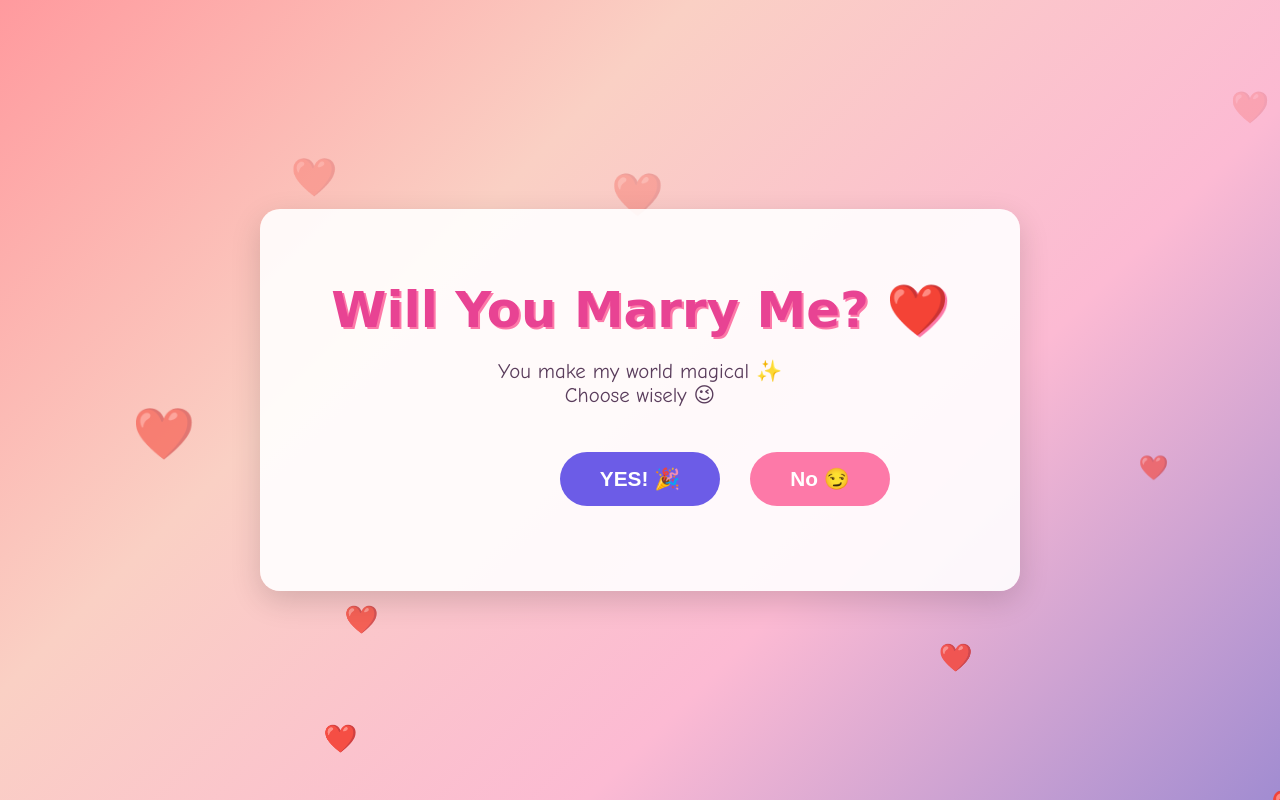
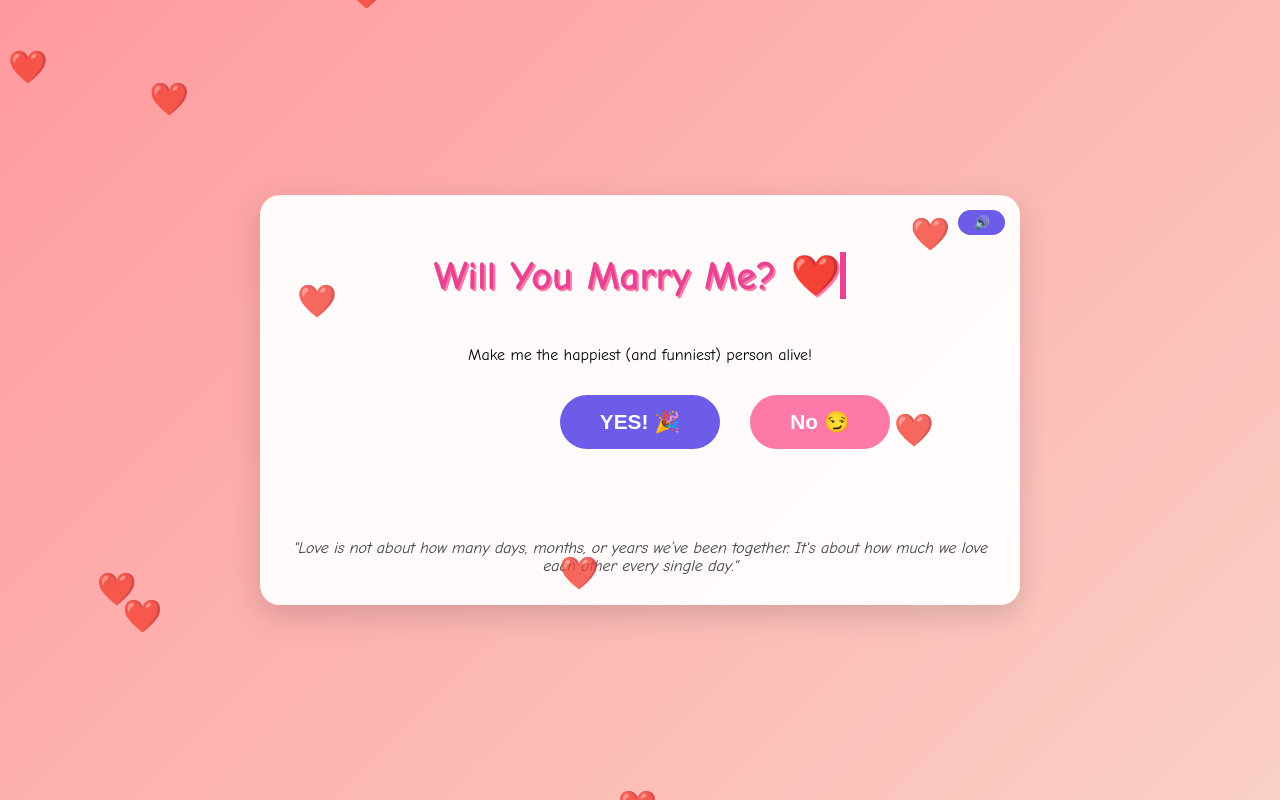
Before and after one commit to SayedSadiq45/Funny_Proposal, a plain HTML site: page index.html in a window 1280 px wide. Drawn offline with Linux system fonts and the light colour scheme.

Commit message:
Update index.html

```diff
--- a/index.html
+++ b/index.html
@@ -1,76 +1,43 @@
 <!DOCTYPE html>
 <html lang="en">
 <head>
-  <meta charset="UTF-8" />
-  <meta name="viewport" content="width=device-width, initial-scale=1.0"/>
+  <meta charset="UTF-8">
+  <meta name="viewport" content="width=device-width, initial-scale=1.0">
   <title>Will You Marry Me?</title>
   <style>
     body {
-      margin: 0;
-      font-family: "Comic Sans MS", cursive, sans-serif;
+      background: linear-gradient(135deg, #ff9a9e 0%, #fad0c4 100%);
       display: flex;
       justify-content: center;
       align-items: center;
       min-height: 100vh;
-      background: linear-gradient(135deg, #ff9a9e, #fad0c4, #fcbad3, #a18cd1);
+      font-family: "Comic Sans MS", cursive, sans-serif;
       overflow: hidden;
+      margin: 0;
     }
-
-    /* Floating hearts background */
-    .hearts {
-      position: fixed;
-      top: 0; left: 0;
-      width: 100%; height: 100%;
-      pointer-events: none;
-      z-index: 1;
+    .container {
+      background: rgba(255, 255, 255, 0.95);
+      padding: 30px;
+      border-radius: 20px;
+      text-align: center;
+      box-shadow: 0 10px 30px rgba(0, 0, 0, 0.15);
+      max-width: 700px;
+      width: 90%;
+      position: relative;
+    }
+    h1 {
+      font-size: 2.5rem;
+      color: #e84393;
+      text-shadow: 2px 2px 0 #fd79a8;
     }
     .heart {
-      position: absolute;
-      color: #e84393;
-      font-size: 20px;
-      animation: floatUp linear forwards;
+      animation: pulse 1s infinite;
     }
-    @keyframes floatUp {
-      0% { transform: translateY(100vh) scale(1); opacity: 1; }
-      100% { transform: translateY(-10vh) scale(1.5); opacity: 0; }
+    @keyframes pulse {
+      0% { transform: scale(1); }
+      50% { transform: scale(1.3); }
+      100% { transform: scale(1); }
     }
-
-    .container {
-      position: relative;
-      z-index: 10;
-      background: rgba(255,255,255,0.9);
-      padding: 40px 30px;
-      border-radius: 20px;
-      text-align: center;
-      max-width: 700px;
-      width: 90%;
-      box-shadow: 0 10px 30px rgba(0,0,0,0.15);
-      animation: fadeIn 1.2s ease;
-    }
-    @keyframes fadeIn {
-      from { opacity: 0; transform: translateY(30px);}
-      to { opacity: 1; transform: translateY(0);}
-    }
-
-    h1 {
-      font-size: 3rem;
-      color: #e84393;
-      text-shadow: 2px 2px 0 #fd79a8;
-      font-family: "Brush Script MT", cursive;
-      margin-bottom: 20px;
-      animation: bounce 2s infinite alternate;
-    }
-    @keyframes bounce {
-      from { transform: scale(1);}
-      to { transform: scale(1.05);}
-    }
-
-    p {
-      font-size: 1.3rem;
-      margin-bottom: 30px;
-      color: #5a3d5c;
-    }
-
     .btn {
       padding: 15px 40px;
       border: none;
@@ -79,88 +46,143 @@
       cursor: pointer;
       margin: 15px;
       font-weight: bold;
-      transition: all 0.3s ease;
+      transition: 0.3s;
     }
-
     .yes-btn {
       background: #6c5ce7;
       color: white;
     }
     .yes-btn:hover {
+      transform: scale(1.1) rotate(5deg);
       background: #5649c9;
-      transform: scale(1.1) rotate(5deg);
     }
-
     .no-btn {
       background: #fd79a8;
       color: white;
       position: absolute;
     }
-
-    .tooltip {
-      font-size: 0.9rem;
-      color: #888;
-      margin-top: 10px;
-      min-height: 20px;
+    .funny-msg {
+      font-size: 1.2rem;
+      color: #555;
+      margin-top: 20px;
+      min-height: 40px;
     }
-
-    /* Success screen */
-    .success {
-      font-size: 2rem;
-      color: #6c5ce7;
-      animation: fadeIn 1s ease, scaleUp 1.2s ease;
-    }
-    @keyframes scaleUp {
-      from { transform: scale(0.8);}
-      to { transform: scale(1);}
-    }
-
-    .emoji {
-      font-size: 3rem;
-      animation: jump 0.6s infinite alternate;
+    .jump {
+      animation: jump 0.5s infinite alternate;
     }
     @keyframes jump {
-      from { transform: translateY(0);}
-      to { transform: translateY(-15px);}
+      from { transform: translateY(0); }
+      to { transform: translateY(-10px); }
     }
-
-    /* Responsive */
-    @media(max-width:600px){
-      h1{ font-size: 2.2rem;}
-      p{ font-size: 1.1rem;}
-      .btn{ padding: 12px 25px; font-size: 1.1rem;}
+    /* Falling hearts */
+    .falling-heart {
+      position: fixed;
+      top: -50px;
+      font-size: 2rem;
+      animation: fall linear infinite;
+      color: #e84393;
+      opacity: 0.8;
+    }
+    @keyframes fall {
+      to {
+        transform: translateY(110vh);
+      }
+    }
+    /* Typewriter effect */
+    .typewriter {
+      display: inline-block;
+      overflow: hidden;
+      border-right: .15em solid #e84393;
+      white-space: nowrap;
+      animation: typing 4s steps(30, end), blink .7s step-end infinite;
+    }
+    @keyframes typing {
+      from { width: 0 }
+      to { width: 100% }
+    }
+    @keyframes blink {
+      50% { border-color: transparent }
+    }
+    .love-quote {
+      font-size: 1rem;
+      font-style: italic;
+      margin-top: 15px;
+      color: #444;
+    }
+    .mute-btn {
+      position: absolute;
+      top: 15px;
+      right: 15px;
+      padding: 5px 15px;
+      border: none;
+      border-radius: 20px;
+      cursor: pointer;
+      font-weight: bold;
+      background: #6c5ce7;
+      color: white;
     }
   </style>
 </head>
 <body>
-  <!-- floating hearts layer -->
-  <div class="hearts" id="hearts"></div>
-
-  <div class="container" id="main">
-    <h1>Will You Marry Me? ❤️</h1>
-    <p>You make my world magical ✨<br/>Choose wisely 😉</p>
+  <div class="container">
+    <h1 class="typewriter">Will You Marry Me? <span class="heart">❤️</span></h1>
+    <p>Make me the happiest (and funniest) person alive!</p>
 
     <div class="btn-container">
-      <button class="btn yes-btn" title="Best Choice Ever 💍" onclick="sayYes()">YES! 🎉</button>
-      <button class="btn no-btn" id="no-btn" title="Wrong Answer 😜">No 😏</button>
+      <button class="btn yes-btn" onclick="sayYes()">YES! 🎉</button>
+      <button class="btn no-btn" id="no-btn">No 😏</button>
     </div>
 
-    <div class="tooltip" id="tooltip"></div>
+    <div class="funny-msg" id="funny-msg"></div>
+    <div class="love-quote" id="love-quote">"Love is composed of a single soul inhabiting two bodies." – Aristotle</div>
+    <button class="mute-btn" id="mute-btn">🔊</button>
   </div>
+
+  <!-- Background music -->
+  <audio id="bg-music" loop autoplay>
+    <source src="https://www.bensound.com/bensound-music/bensound-romantic.mp3" type="audio/mpeg">
+  </audio>
 
   <script>
     const noBtn = document.getElementById("no-btn");
-    const tooltip = document.getElementById("tooltip");
-    const funnyLines = [
+    const funnyMsg = document.getElementById("funny-msg");
+    const quotes = [
+      `"Every love story is beautiful, but ours is my favorite."`,
+      `"You are my today and all of my tomorrows." – Leo Christopher`,
+      `"Love is not about how many days, months, or years we’ve been together. It's about how much we love each other every single day."`,
+      `"You make my heart smile." ❤️`,
+      `"In your smile, I see something more beautiful than the stars."`
+    ];
+    const funnyReplies = [
       "Are you blind? The 'YES' button is right there 😂",
+      "No WiFi for you if you click that! 📶❌",
       "Error 404: 'No' option not found 😜",
-      "Hahaha you thought you could press No? 🤣",
-      "No WiFi for you if you click that! 📶❌",
+      "Nice try... but destiny says YES 💘",
+      "You must be joking, right? 🤡",
       "Warning ⚠️ Clicking 'No' installs Windows Vista!",
-      "Nice try... but fate says YES 💘",
+      "Your crush just texted 'say YES already!' 💌",
+      "Hahaha you thought you could press No? 🤣"
     ];
 
-    // dodging no button
+    // Rotating love quotes
+    setInterval(() => {
+      document.getElementById("love-quote").textContent = quotes[Math.floor(Math.random() * quotes.length)];
+    }, 5000);
+
+    // Falling hearts generator
+    function createHeart() {
+      const heart = document.createElement("div");
+      heart.classList.add("falling-heart");
+      heart.innerHTML = "❤️";
+      heart.style.left = Math.random() * 100 + "vw";
+      heart.style.animationDuration = (3 + Math.random() * 5) + "s";
+      document.body.appendChild(heart);
+
+      setTimeout(() => heart.remove(), 8000);
+    }
+    setInterval(createHeart, 500);
+
+    // Dodging "No" button
     noBtn.addEventListener("mouseover", () => {
       const container = document.querySelector(".container");
       const rect = container.getBoundingClientRect();
@@ -174,7 +196,7 @@
       noBtn.style.left = randomX + "px";
       noBtn.style.top = randomY + "px";
 
-      tooltip.textContent = funnyLines[Math.floor(Math.random() * funnyLines.length)];
+      funnyMsg.textContent = funnyReplies[Math.floor(Math.random() * funnyReplies.length)];
     });
 
     noBtn.addEventListener("click", (e) => {
@@ -185,34 +207,39 @@
     // YES button action
     function sayYes() {
       document.body.innerHTML = `
-        <div class="container success">
-          <h1>Yay! You made me the happiest person in the world ❤️</h1>
-          <p class="emoji">🎉💍🎊</p>
-          <p>Forever starts now 💖</p>
+        <div class="container">
+          <h1 class="jump">YAY! 💍🎉</h1>
+          <p>You chose wisely 😎</p>
+          <p>Now prepare for unlimited dad jokes for life 🤪</p>
+          <img src="https://media.giphy.com/media/26xBukhqs1iUJI2Le/giphy.gif" alt="Happy Dance" style="width:200px; border-radius:20px;">
         </div>`;
-      confettiAnimation();
+
+      // Confetti effect
+      for (let i = 0; i < 100; i++) {
+        const confetti = document.createElement("div");
+        confetti.innerHTML = "🎊";
+        confetti.style.position = "fixed";
+        confetti.style.left = Math.random() * 100 + "vw";
+        confetti.style.top = "-20px";
+        confetti.style.fontSize = "24px";
+        confetti.style.animation = `fall ${2 + Math.random() * 3}s linear`;
+        document.body.appendChild(confetti);
+        setTimeout(() => confetti.remove(), 5000);
+      }
     }
 
-    // Floating hearts generator
-    function createHeart() {
-      const heart = document.createElement("div");
-      heart.classList.add("heart");
-      heart.innerHTML = "❤️";
-      heart.style.left = Math.random() * 100 + "vw";
-      heart.style.fontSize = (20 + Math.random() * 30) + "px";
-      heart.style.animationDuration = (3 + Math.random() * 5) + "s";
-      document.getElementById("hearts").appendChild(heart);
-
-      setTimeout(() => heart.remove(), 8000);
-    }
-    setInterval(createHeart, 500);
-
-    // Simple confetti hearts when YES
-    function confettiAnimation(){
-      for(let i=0; i<40; i++){
-        setTimeout(createHeart, i*100);
+    // Mute/Unmute button
+    const music = document.getElementById("bg-music");
+    const muteBtn = document.getElementById("mute-btn");
+    muteBtn.addEventListener("click", () => {
+      if (music.muted) {
+        music.muted = false;
+        muteBtn.textContent = "🔊";
+      } else {
+        music.muted = true;
+        muteBtn.textContent = "🔇";
       }
-    }
+    });
   </script>
 </body>
 </html>
```
